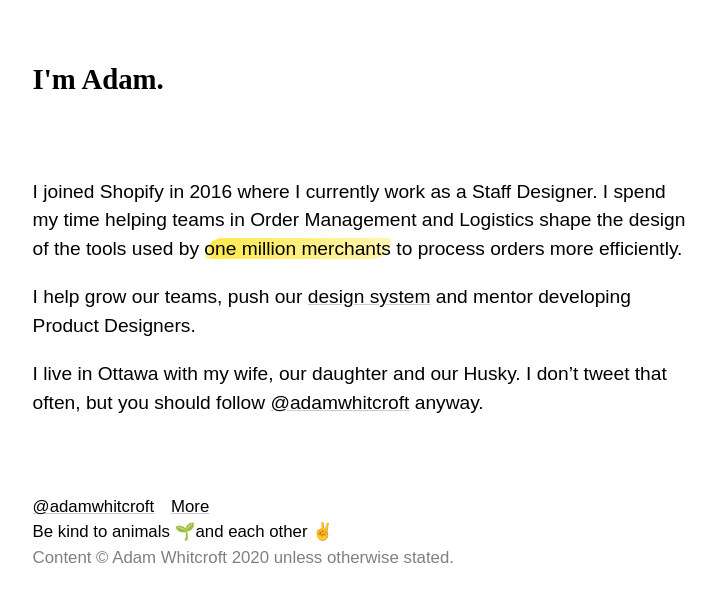
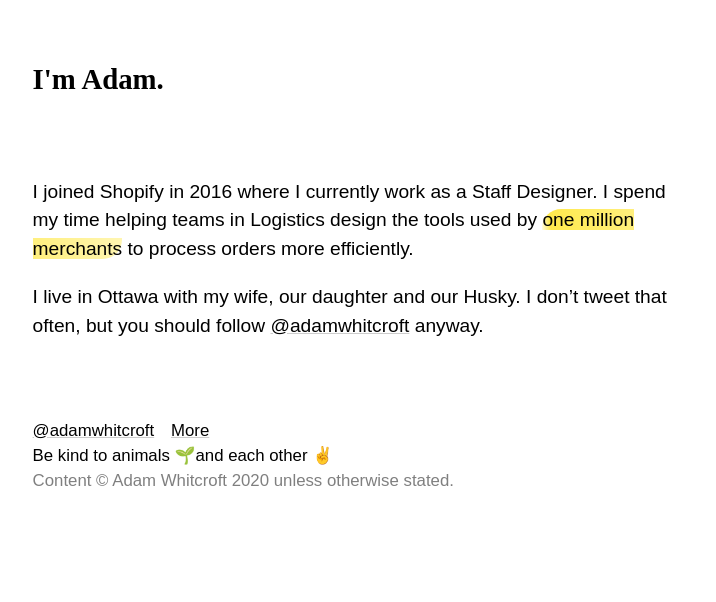
Before and after one commit to AdamWhitcroft/adamwhitcroft.github.io, a Jekyll site: the page built from index.md, in a window 1280 px wide. Shown: the top 602 px of the page, without its empty margins (281-997 px from the left). Built offline with Jekyll 4.4.1, drawn with Linux system fonts in a browser that asks for light colours; some web fonts are replaced.

Commit message:
tweaked bio

```diff
--- a/_includes/more.html
+++ b/_includes/more.html
@@ -1,5 +1,5 @@
 {% for post in site.posts %}
-<article class="" id="s-{{ forloop.rindex }}">
+<article id="s-{{ forloop.rindex }}">
     {{ post.content }}
     <a href="{{ site.url }}/more/#s-{{forloop.rindex}}" class="article-link">&sect;</a>
 </article>
--- a/index.md
+++ b/index.md
@@ -4,8 +4,6 @@
 class: home
 ---
 
-I joined Shopify in 2016 where I currently work as a Staff Designer. I spend my time helping teams in Order Management and Logistics shape the design of the tools used by <span class="highlight">one million merchants</span> to process orders more efficiently.
-
-I help grow our teams, push our [design system](https://polaris.shopify.com/) and mentor developing Product Designers.
+I joined Shopify in 2016 where I currently work as a Staff Designer. I spend my time helping teams in Logistics design the tools used by <span class="highlight">one million merchants</span> to process orders more efficiently.
 
 I live in Ottawa with my wife, our daughter and our Husky. I don't tweet that often, but you should follow [@adamwhitcroft](https://twitter.com/AdamWhitcroft) anyway.
```
